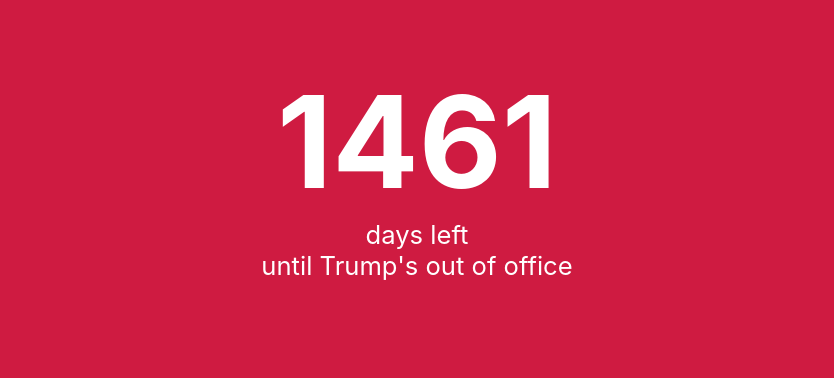
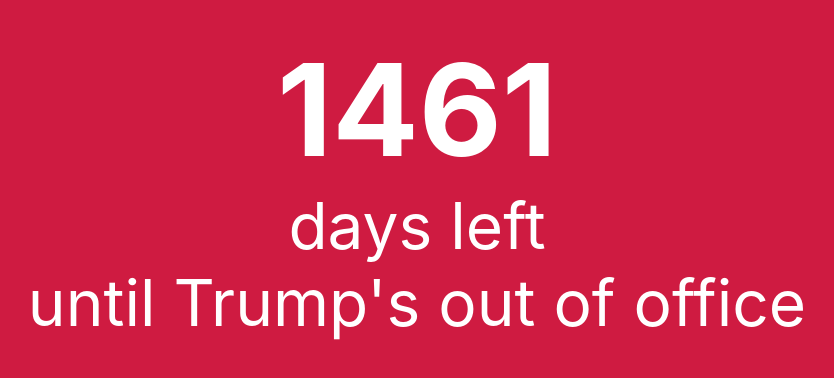
Before and after one commit to peduarte/trump-countdown, a plain HTML site: page index.html in a window 1280 px wide. Shown: the whole page, without its empty margins (223-1057 px from the left). Drawn offline with Linux system fonts and the light colour scheme.

Commit message:
Update index.html

```diff
--- a/index.html
+++ b/index.html
@@ -17,11 +17,9 @@
       background: #cf1b41;
       color: white;
 
-      font-size: 2vw;
-      padding: 5%;
+      font-size: 5vw;
+      padding: 2.5%;
     }
-
-    h1 {}
 
     #days {
       display: block;
```
